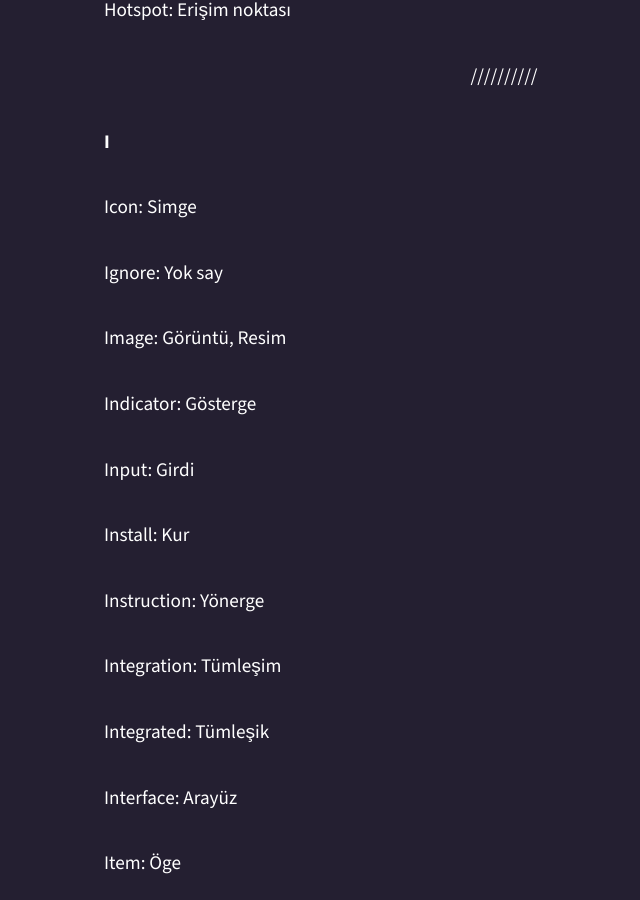
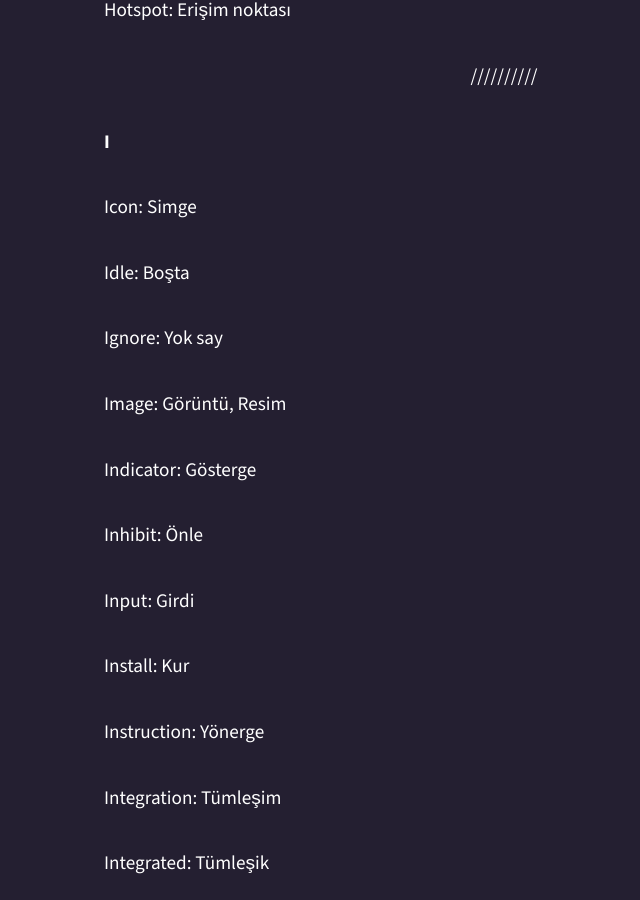
Before and after one commit to gnometurk/gnomeorgtr, a Jekyll site: the page built from ceviri/sozluk.md, in a window 1280 px wide and 900 px high, scrolled down 6588 px. Shown: the whole window, without its empty margins (136-776 px from the left). Built offline with Jekyll 4.4.1, drawn with Linux system fonts in a browser that asks for light colours.

Commit message:
Update dict

```diff
--- a/ceviri/sozluk.md
+++ b/ceviri/sozluk.md
@@ -204,11 +204,15 @@ Hotspot: Erişim noktası
 
 Icon: Simge
 
+Idle: Boşta
+
 Ignore: Yok say
 
 Image: Görüntü, Resim
 
 Indicator: Gösterge
+
+Inhibit: Önle
 
 Input: Girdi
 
```
